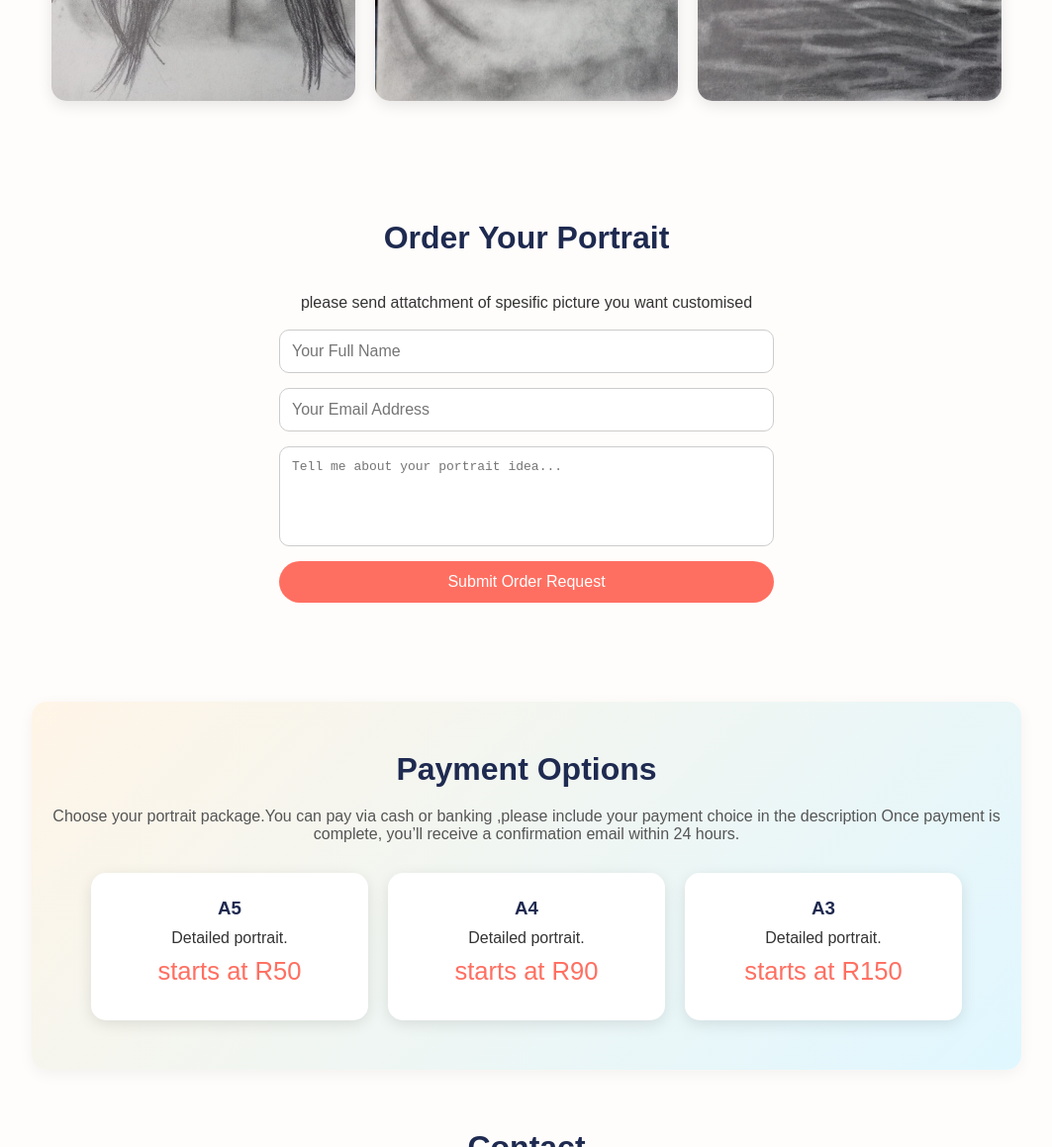
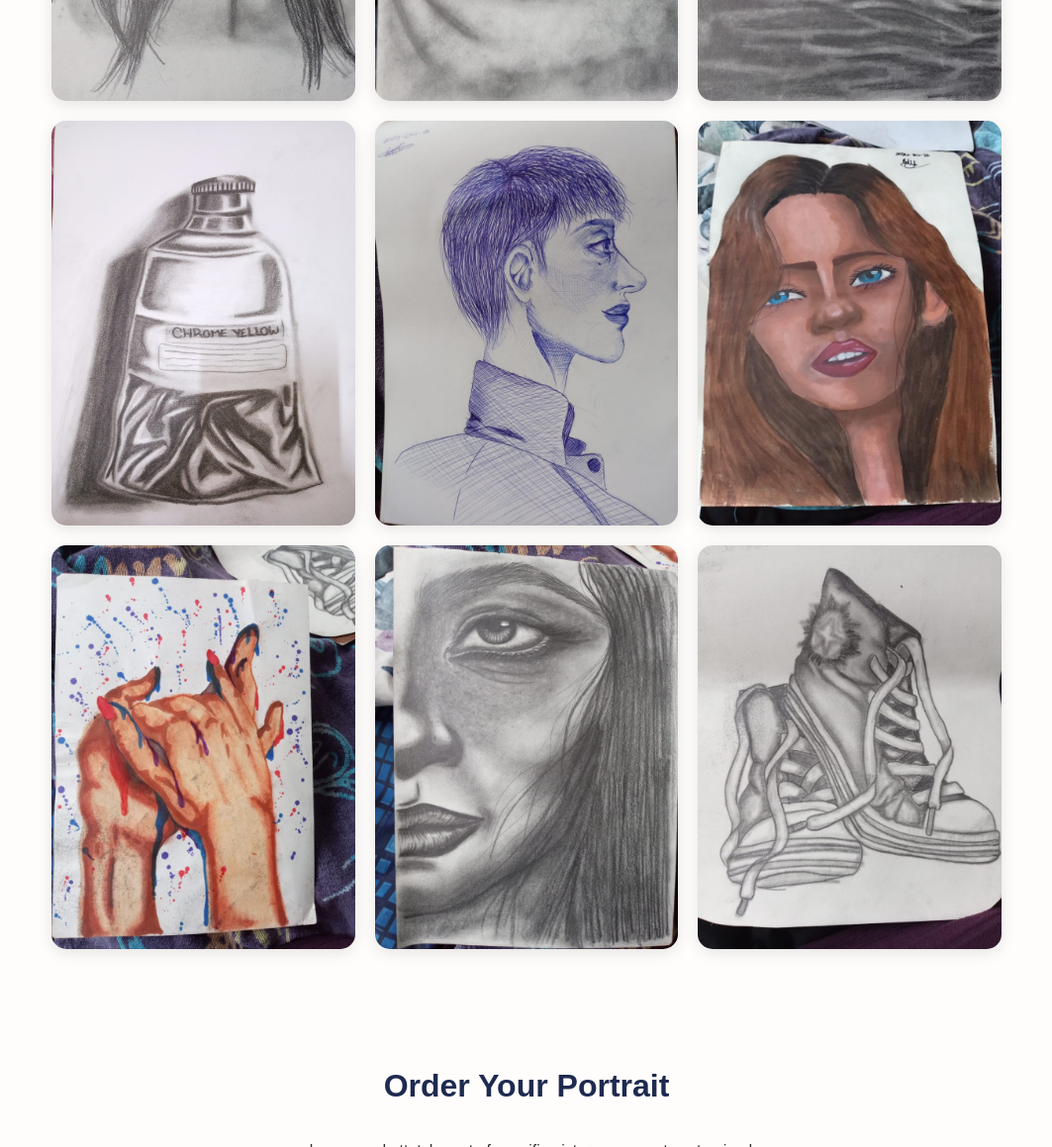
Before and after one commit to Lizzy1922/Lizzy-s-Portraits, a plain HTML site: page index.html in a window 1280 px wide. Shown: the part 2040-3199 px from the top of the page at 99% size, without its empty margins (108-1171 px from the left). Drawn offline with Linux system fonts and the light colour scheme.

Commit message:
Add files via upload

```diff
--- a/index.html
+++ b/index.html
@@ -242,6 +242,12 @@
 	<img src="Picture 12.jpeg" alt="Portrait Sample 7">
 	<img src="Picture 14.jpeg" alt="Portrait Sample 8">
 	<img src="Picture 15.jpeg" alt="Portrait Sample 9">
+	<img src="Picture 18.jpeg" alt="Portrait Sample 10">
+	<img src="Picture 20.jpeg" alt="Portrait Sample 11">
+	<img src="Picture 21.jpeg" alt="Portrait Sample 12">
+	<img src="Picture 22.jpeg" alt="Portrait Sample 13">
+	<img src="Picture 23.jpeg" alt="Portrait Sample 14">
+	<img src="Picture 24.jpeg" alt="Portrait Sample 15">
   </div>
 </section>
 
```
